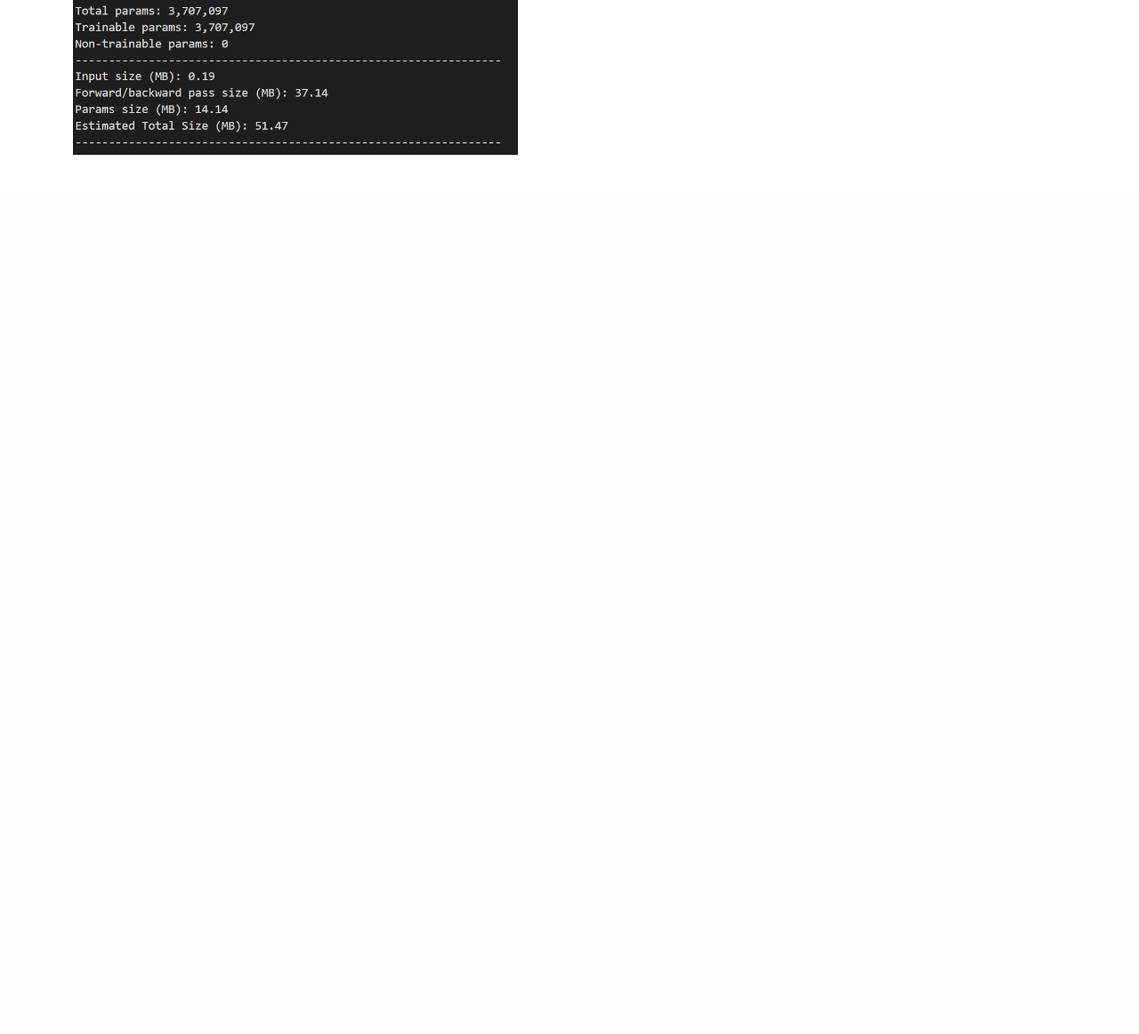
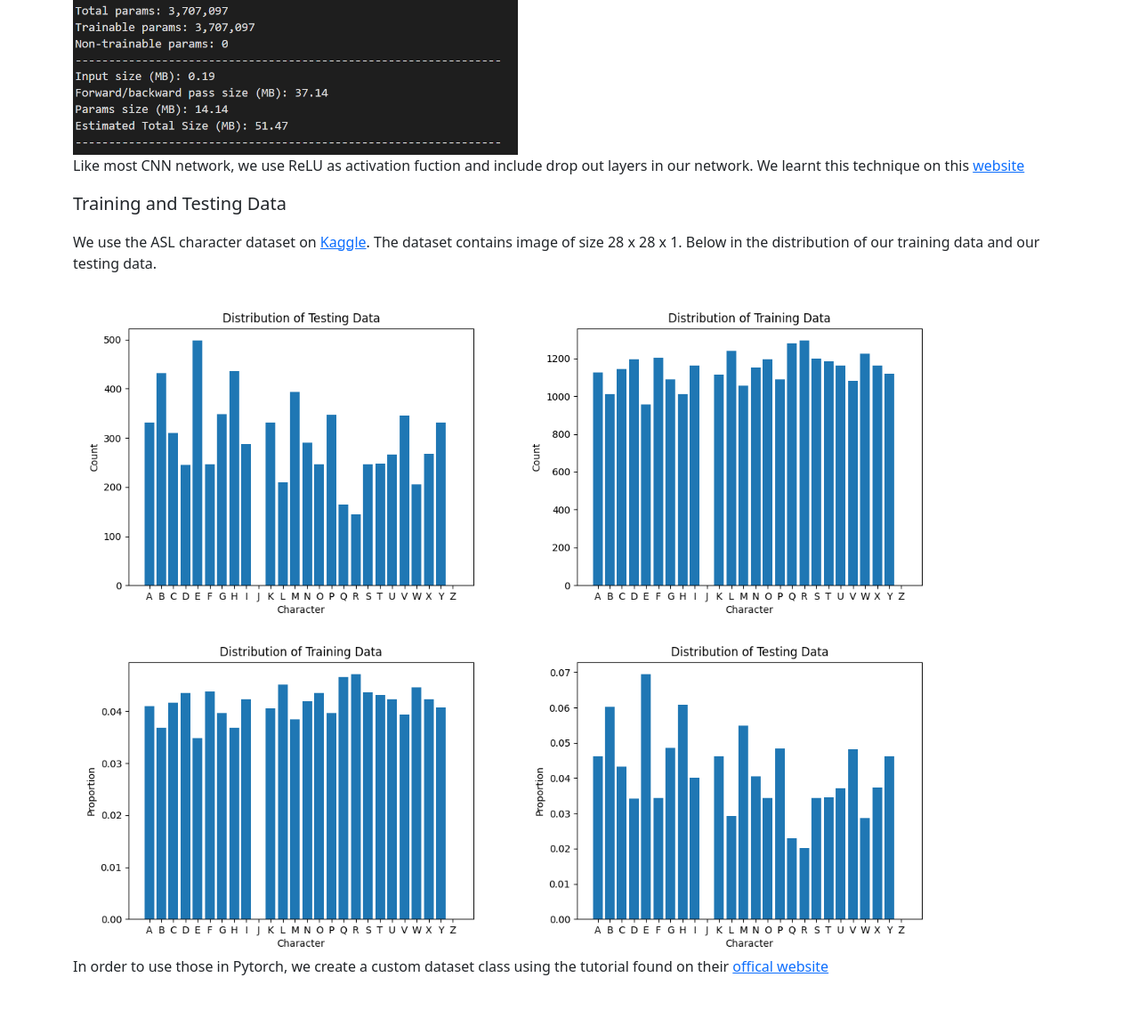
Before and after one commit to whuang288alex/sign_language, a Flask app: template templates/index1.html in a window 1280 px wide. Shown: the part 1666-2828 px from the top of the page at 89% size. Before the commit the page ends 1840 px from the top, so only its background shows below. Run offline with Flask 2, Linux system fonts and the light colour scheme; the template is opened without the code that fills it, so the values that code supplies are empty.

Commit message:
update webpage and added data distribution

```diff
--- a/templates/index1.html
+++ b/templates/index1.html
@@ -92,6 +92,24 @@
                 We decided to use a CNN model to identify different ASL characters. The reason for that is obvious, as CNNs are very effective in reducing the number of parameters without losing on the quality of models. Below in the overall structure of our model.
             </p>
             <img src="../img/3_model_summary.png" width="500" class="img-fluid" alt="" />
+            <p>
+               Like most CNN network, we use ReLU as activation fuction and include drop out layers in our network. We learnt this technique on this <a href="https://www.baeldung.com/cs/ml-relu-dropout-layers#:~:text=As%20a%20consequence%2C%20the%20usage,adding%20extra%20ReLUs%20increases%20linearly.">website</a>
+            </p>
+        </div>
+        <div class="container">
+            <p class="lead">
+                Training and Testing Data
+            </p>
+            <p>
+               We use the ASL character dataset on <a href="https://www.kaggle.com/datasets/datamunge/sign-language-mnist">Kaggle</a>. The dataset contains image of size 28 x 28 x 1. Below in the distribution of our training data and our testing data.
+            </p>
+            <img src="../img/4_test_distribution.png" width="500" class="img-fluid" alt="" />
+            <img src="../img/5_train_distribution.png" width="500" class="img-fluid" alt="" />
+            <img src="../img/6_train_prop.png" width="500" class="img-fluid" alt="" />
+            <img src="../img/7_test_prop.png" width="500" class="img-fluid" alt="" />
+            <p>
+                In order to use those in Pytorch, we create a custom dataset class using the tutorial found on their <a href="https://pytorch.org/tutorials/beginner/data_loading_tutorial.html"> offical website </a>
+            </p>
         </div>
       </section>
 
```
Also changed, not shown: distribution.py (added, +25 -0 lines), img/4_test_distribution.png (added), img/5_train_distribution.png (added), img/6_train_prop.png (added), img/7_test_prop.png (added).
